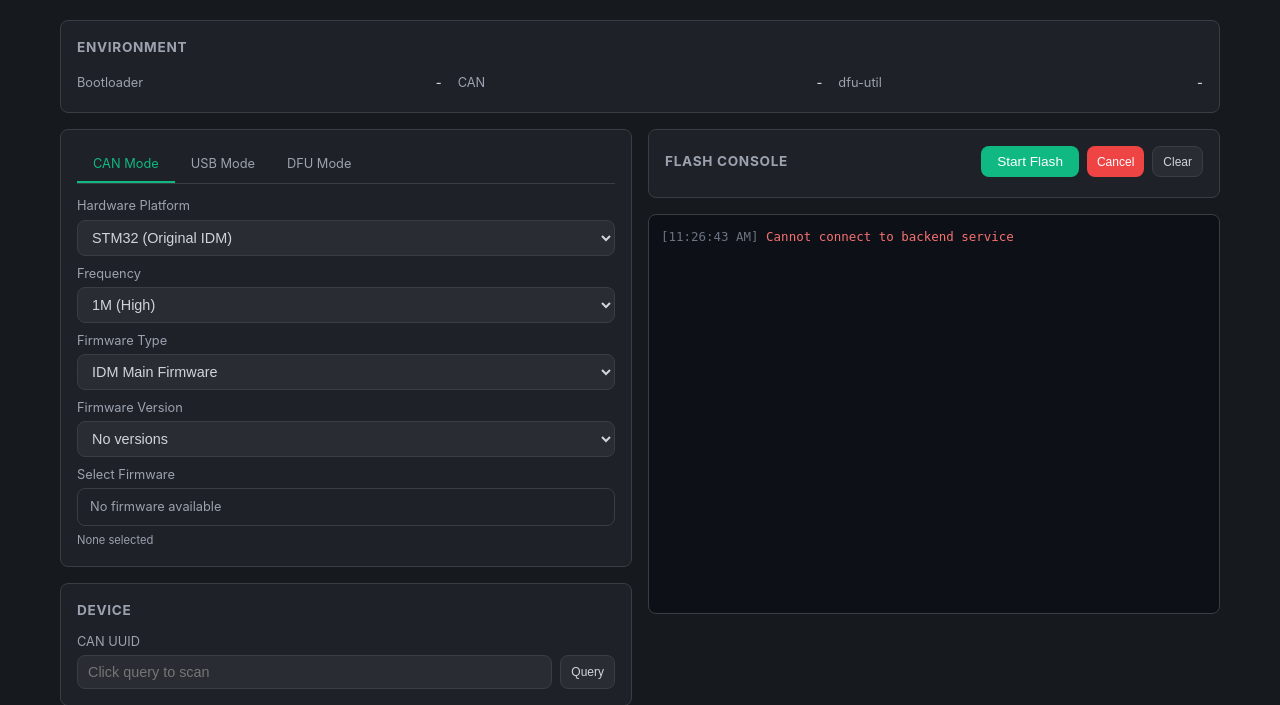
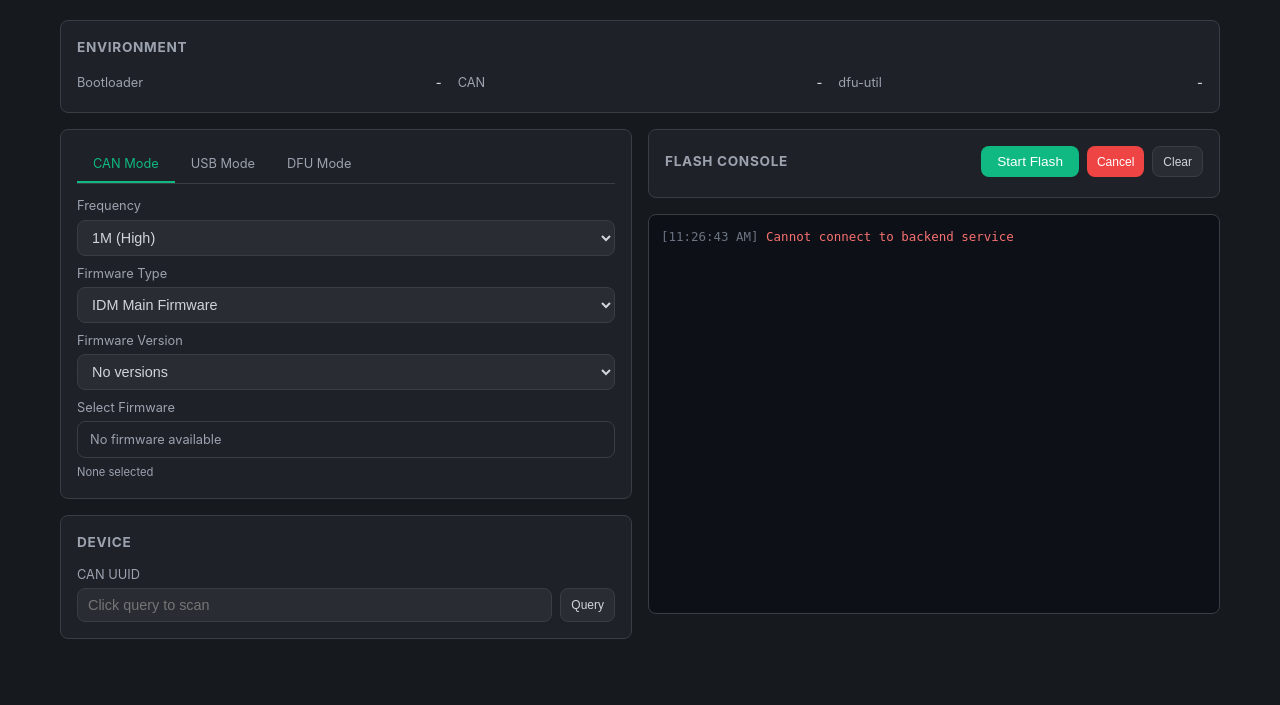
Before and after one commit to NBTPXX/idm-documents, a Python web app: template flash_web/templates/index.html in a window 1280 px wide. Shown: the part 87-792 px from the top of the page. After the commit the page ends 726 px from the top, so only its background shows below. Run offline with Jinja, Linux system fonts and the light colour scheme; the template is opened without the code that fills it, so the values that code supplies are empty.

Commit message:
feat: auto-configure moonraker update_manager, lock hardware to STM32
- install.sh: auto-detect moonraker.conf and append [update_manager idm_flash_web]
- uninstall.sh: auto-remove update_manager block from moonraker.conf
- UI: hide hardware platform selector, fixed to STM32/IDM
Co-authored-by: monkeycode-ai <monkeycode-ai@chaitin.com>

```diff
--- a/flash_web/templates/index.html
+++ b/flash_web/templates/index.html
@@ -161,12 +161,7 @@ select:focus, input[type=text]:focus { border-color: var(--accent); }
         </div>
 
         <input type="hidden" id="flash-mode" value="CAN">
-
-        <label data-i18n="hw_platform">Hardware Platform</label>
-        <select id="hw-platform" onchange="updateFirmwareList()">
-          <option value="stm32" data-i18n="hw_stm32">STM32 (Original IDM)</option>
-          <option value="rp2040" data-i18n="hw_rp2040">RP2040</option>
-        </select>
+        <input type="hidden" id="hw-platform" value="stm32">
 
         <label data-i18n="frequency">Frequency</label>
         <select id="frequency" onchange="updateFirmwareList()">
@@ -297,7 +292,6 @@ function applyTranslations() {
       el.textContent = t(key);
     }
   });
-  updateSelectOptions("hw-platform");
   updateSelectOptions("fw-category");
   updateSelectOptions("dfu-addr");
 }
@@ -407,13 +401,6 @@ document.getElementById("mode-tabs").addEventListener("click", function(e) {
   e.target.classList.add("active");
   document.getElementById("flash-mode").value = e.target.dataset.mode;
   updateDevicePanels();
-
-  if (e.target.dataset.mode === "DFU") {
-    document.getElementById("hw-platform").value = "stm32";
-    document.getElementById("hw-platform").disabled = true;
-  } else {
-    document.getElementById("hw-platform").disabled = false;
-  }
   updateFirmwareList();
 });
 
```
Also changed, not shown: 2 other files.
